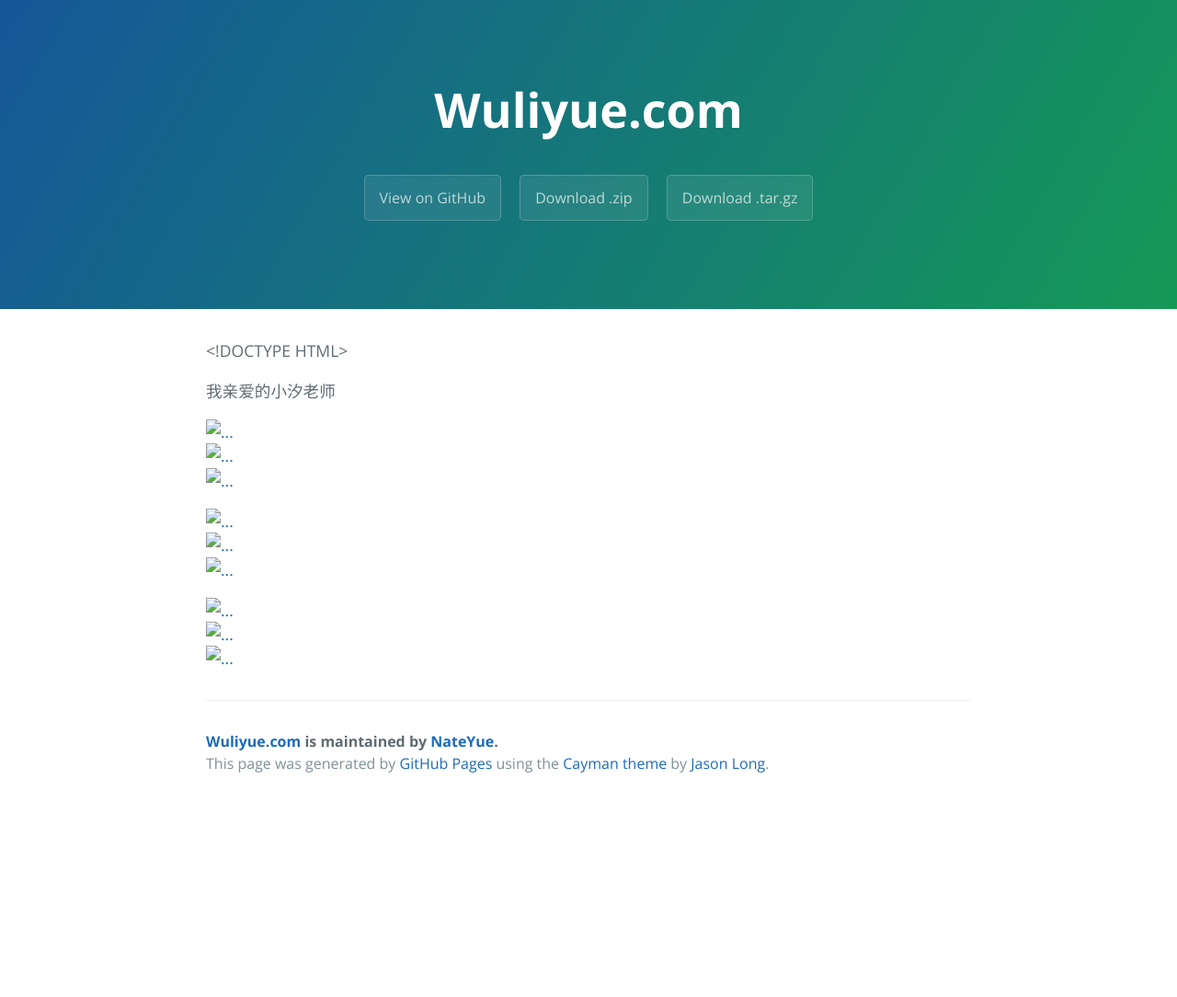
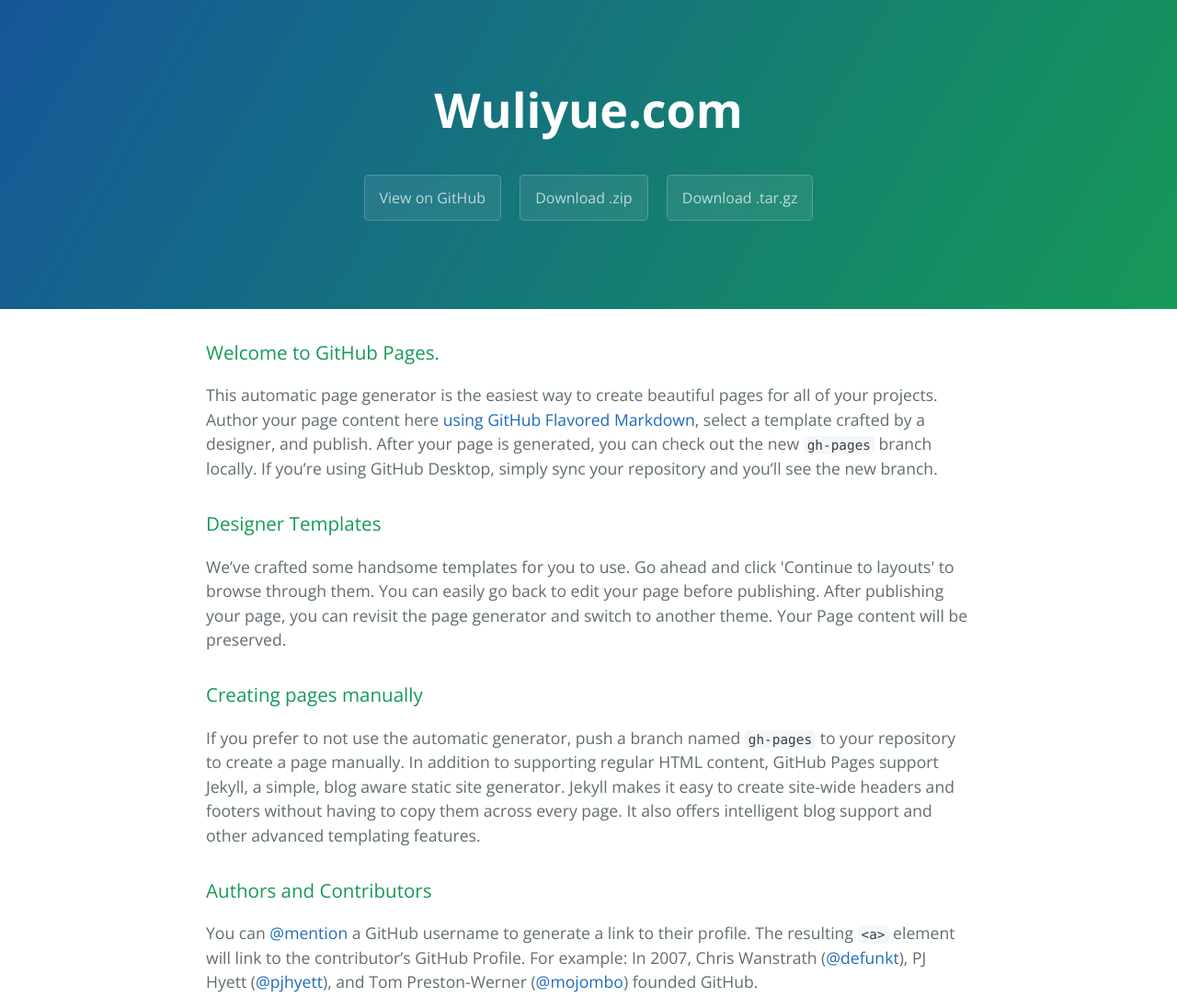
Before and after one commit to NateYue/wuliyue.com, a plain HTML site: page index.html in a window 1280 px wide. Shown: the top 1084 px of the page at 92% size. Before the commit the page ends 874 px from the top, so only its background shows below. Drawn offline with nearby package versions, Linux system fonts and the light colour scheme.

Commit message:
Create gh-pages branch via GitHub

```diff
--- a/index.html
+++ b/index.html
@@ -19,100 +19,30 @@
     </section>
 
     <section class="main-content">
-      <p>&lt;!DOCTYPE HTML&gt;
+      <h3>
+<a id="welcome-to-github-pages" class="anchor" href="#welcome-to-github-pages" aria-hidden="true"><span aria-hidden="true" class="octicon octicon-link"></span></a>Welcome to GitHub Pages.</h3>
 
-</p>
-我亲爱的小汐老师
+<p>This automatic page generator is the easiest way to create beautiful pages for all of your projects. Author your page content here <a href="https://guides.github.com/features/mastering-markdown/">using GitHub Flavored Markdown</a>, select a template crafted by a designer, and publish. After your page is generated, you can check out the new <code>gh-pages</code> branch locally. If you’re using GitHub Desktop, simply sync your repository and you’ll see the new branch.</p>
 
+<h3>
+<a id="designer-templates" class="anchor" href="#designer-templates" aria-hidden="true"><span aria-hidden="true" class="octicon octicon-link"></span></a>Designer Templates</h3>
 
+<p>We’ve crafted some handsome templates for you to use. Go ahead and click 'Continue to layouts' to browse through them. You can easily go back to edit your page before publishing. After publishing your page, you can revisit the page generator and switch to another theme. Your Page content will be preserved.</p>
 
+<h3>
+<a id="creating-pages-manually" class="anchor" href="#creating-pages-manually" aria-hidden="true"><span aria-hidden="true" class="octicon octicon-link"></span></a>Creating pages manually</h3>
 
+<p>If you prefer to not use the automatic generator, push a branch named <code>gh-pages</code> to your repository to create a page manually. In addition to supporting regular HTML content, GitHub Pages support Jekyll, a simple, blog aware static site generator. Jekyll makes it easy to create site-wide headers and footers without having to copy them across every page. It also offers intelligent blog support and other advanced templating features.</p>
 
+<h3>
+<a id="authors-and-contributors" class="anchor" href="#authors-and-contributors" aria-hidden="true"><span aria-hidden="true" class="octicon octicon-link"></span></a>Authors and Contributors</h3>
 
+<p>You can <a href="https://help.github.com/articles/basic-writing-and-formatting-syntax/#mentioning-users-and-teams" class="user-mention">@mention</a> a GitHub username to generate a link to their profile. The resulting <code>&lt;a&gt;</code> element will link to the contributor’s GitHub Profile. For example: In 2007, Chris Wanstrath (<a href="https://github.com/defunkt" class="user-mention">@defunkt</a>), PJ Hyett (<a href="https://github.com/pjhyett" class="user-mention">@pjhyett</a>), and Tom Preston-Werner (<a href="https://github.com/mojombo" class="user-mention">@mojombo</a>) founded GitHub.</p>
 
+<h3>
+<a id="support-or-contact" class="anchor" href="#support-or-contact" aria-hidden="true"><span aria-hidden="true" class="octicon octicon-link"></span></a>Support or Contact</h3>
 
-
-<p>
-</p>
-
-<div>
-<div>
-<div>
-<a href="https://shijieshangzuimeidenvren.github.io">
-<img src="img/1.jpg" alt="...">
-</a>
-</div>
-
-<div>
-<a href="https://shijieshangzuimeidenvren.github.io">
-<img src="img/2.jpg" alt="...">
-</a>
-</div>
-
-<div>
-<a href="https://shijieshangzuimeidenvren.github.io">
-<img src="img/3.jpg" alt="...">
-</a>
-</div>
-
-<p></p>
-</div>
-
-<div>
-<div>
-<a href="https://shijieshangzuimeidenvren.github.io">
-<img src="img/4.jpg" alt="...">
-</a>
-</div>
-
-<div>
-<a href="https://shijieshangzuimeidenvren.github.io">
-<img src="img/5.jpg" alt="...">
-</a>
-</div>
-
-<div>
-<a href="https://shijieshangzuimeidenvren.github.io">
-<img src="img/6.jpg" alt="...">
-</a>
-</div>
-
-<p></p>
-</div>
-
-<div>
-<div>
-<a href="https://shijieshangzuimeidenvren.github.io">
-<img src="img/7.jpg" alt="...">
-</a>
-</div>
-
-<div>
-<a href="https://shijieshangzuimeidenvren.github.io">
-<img src="img/8.jpg" alt="...">
-</a>
-</div>
-
-<div>
-<a href="https://shijieshangzuimeidenvren.github.io">
-<img src="img/9.jpg" alt="...">
-</a>
-</div>
-
-<p></p>
-</div>
-</div>
-
-
-
-<div id="SOHUCS"></div>
-
-
-
-
-
-<p>
-</p>
+<p>Having trouble with Pages? Check out our <a href="https://help.github.com/pages">documentation</a> or <a href="https://github.com/contact">contact support</a> and we’ll help you sort it out.</p>
 
       <footer class="site-footer">
         <span class="site-footer-owner"><a href="https://github.com/NateYue/wuliyue.com">Wuliyue.com</a> is maintained by <a href="https://github.com/NateYue">NateYue</a>.</span>
```
Also changed, not shown: params.json (+1 -1 lines).
